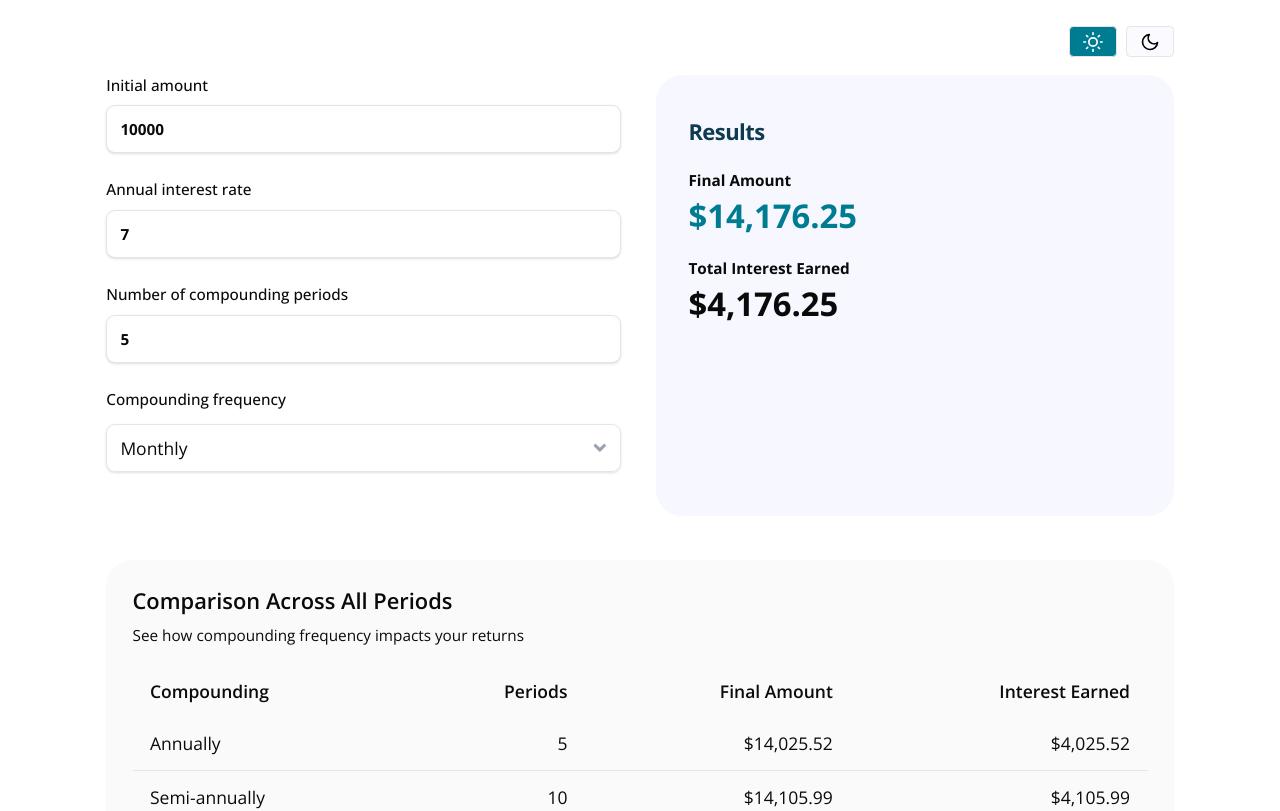
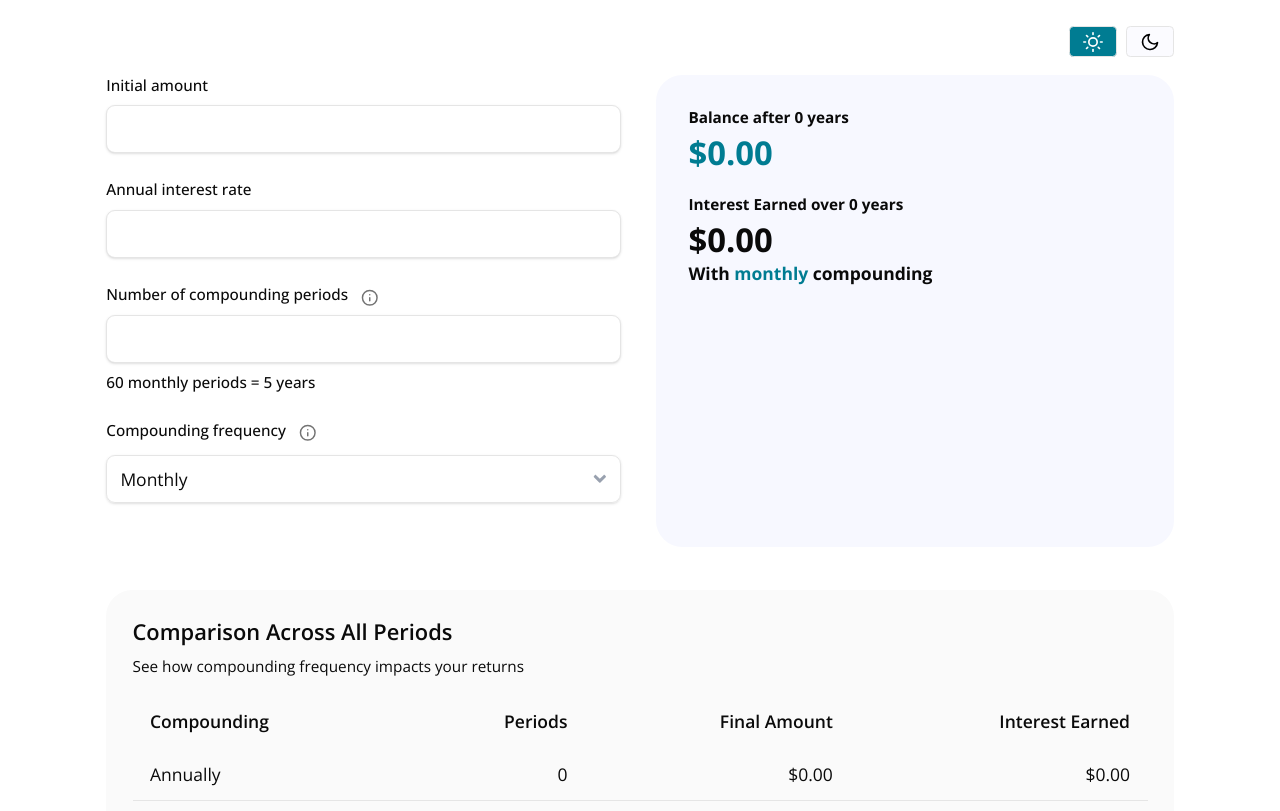
Before and after one commit to SU-SWS/ifdm_learning_apps, a Next.js app: page /interactives/compounding-frequency-calculator in a window 1280 px wide. Shown: the top 811 px of the page. Built offline with nearby package versions, Linux system fonts and the light colour scheme.

Commit message:
IFDM-144: updates to the compounding calculator

```diff
--- a/app/interactives/compounding-frequency-calculator/page.tsx
+++ b/app/interactives/compounding-frequency-calculator/page.tsx
@@ -5,6 +5,7 @@ import { Card, CardContent, CardHeader, CardTitle } from "@/app/ui/components/ca
 import { useState, useMemo } from "react"
 import ThemeToggle from "@/app/lib/theme-toggle";
 import { FaAngleDown } from "react-icons/fa";
+import InfoPopover from "@/app/ui/components/popover";
 
 type CompoundingPeriod = "annually" | "semi-annually" | "quarterly" | "monthly" | "biweekly" | "weekly" | "daily"
 
@@ -47,13 +48,13 @@ function calculateCompoundInterest(
 }
 
 export default function CompoundInterestCalculator() {
-  const [initialAmount, setInitialAmount] = useState<string>("10000")
-  const [annualRate, setAnnualRate] = useState<string>("7")
-  const [years, setYears] = useState<string>("5")
+  const [initialAmount, setInitialAmount] = useState<string>("")
+  const [annualRate, setAnnualRate] = useState<string>("")
+  const [years, setYears] = useState<string>("")
   const [selectedCompounding, setSelectedCompounding] = useState<CompoundingPeriod>("monthly")
 
-  const principal = parseFloat(initialAmount) || 0
-  const rate = (parseFloat(annualRate) || 0) / 100
+  const principal = parseFloat(initialAmount.replace('$', '')) || 0
+  const rate = (parseFloat(annualRate.replace('%', '')) || 0) / 100
   const timeYears = parseFloat(years) || 0
 
   const selectedResult = useMemo(() => {
@@ -82,9 +83,13 @@ export default function CompoundInterestCalculator() {
               <label className="block text-sm font-medium text-foreground mb-2">Initial amount</label>
               <div className="relative">
                 <Input
-                  type="number"
+                  type="text"
                   value={initialAmount}
-                  onChange={(e) => setInitialAmount(e.target.value)}
+                  onChange={(e) => {
+                    const input = e.target.value;
+                    const numericPart = input.replace(/^\$/, '').replace(/[^0-9.]/g, '');
+                    setInitialAmount('$' + numericPart);
+                  }}
                   className="font-bold block w-full rounded-md shadow-sm py-2 px-3 border pr-10 [appearance:textfield] [&::-webkit-outer-spin-button]:appearance-none [&::-webkit-inner-spin-button]:appearance-none"
                   min="0"
                 />
@@ -95,9 +100,13 @@ export default function CompoundInterestCalculator() {
               <label className="block text-sm font-medium text-foreground mb-2">Annual interest rate</label>
               <div className="relative">
                 <Input
-                  type="number"
+                  type="text"
                   value={annualRate}
-                  onChange={(e) => setAnnualRate(e.target.value)}
+                  onChange={(e) => {
+                    const input = e.target.value;
+                    const numericPart = input.replace(/^%/, '').replace(/[^0-9.]/g, '');
+                    setAnnualRate(numericPart + '%');
+                  }}
                   className="font-bold block w-full rounded-md shadow-sm py-2 px-3 border pr-10 [appearance:textfield] [&::-webkit-outer-spin-button]:appearance-none [&::-webkit-inner-spin-button]:appearance-none"
                   min="0"
                   step="0.1"
@@ -106,7 +115,10 @@ export default function CompoundInterestCalculator() {
             </div>
 
             <div>
-              <label className="block text-sm font-medium text-foreground mb-2">Number of compounding periods</label>
+              <div className="flex items-start gap-2">
+                <label className="block text-sm font-medium text-foreground mb-2">Number of compounding periods</label>
+                <InfoPopover title="Compounding frequency">Periods are counted based on the selected compounding frequency. For monthly compounding, 60 periods equals 60 months.</InfoPopover>
+              </div>
               <div className="relative">
                 <Input
                   type="number"
@@ -115,11 +127,15 @@ export default function CompoundInterestCalculator() {
                   className="font-bold block w-full rounded-md shadow-sm py-2 px-3 border pr-10 [appearance:textfield] [&::-webkit-outer-spin-button]:appearance-none [&::-webkit-inner-spin-button]:appearance-none"
                   min="0"
                 />
+                <p className="text-sm font-medium text-foreground mt-2">60 monthly periods = 5 years</p>
               </div>
             </div>
 
             <div>
-              <label className="block text-sm font-medium text-foreground mb-3">Compounding frequency</label>
+              <div className="flex items-start gap-2">
+                <label className="block text-sm font-medium text-foreground mb-3">Compounding frequency</label>
+                <InfoPopover title="Compounding frequency">Compounding frequency is how often interest is calculated and added to the balance. For example, monthly compounding applies interest once each month.</InfoPopover>
+              </div>
               <div className="flex items-center gap-2">
                 <select
                   value={selectedCompounding}
@@ -141,15 +157,15 @@ export default function CompoundInterestCalculator() {
 
           {/* Results Section */}
           <Card className="w-full lg:w-1/2 bg-[var(--card-background)] rounded-3xl p-[32px]">
-            <CardHeader>
-              <CardTitle className="text-[var(--text-navy)] text-[22px] font-bold">Results</CardTitle>
-            </CardHeader>
             <CardContent className="p-0">
-              <p className="text-sm font-bold mb-1">Final Amount</p>
+              <p className="text-sm font-bold mb-1">Balance after {timeYears} years</p>
               <p className="text-3xl font-bold text-lagunita mb-5">{formatCurrency(selectedResult.finalAmount)}</p>
-              <p className="text-sm  font-bold mb-1">Total Interest Earned</p>
+              <p className="text-sm  font-bold mb-1">Interest Earned over {timeYears} years</p>
               <p className="text-3xl font-bold text-foreground">
                 {formatCurrency(selectedResult.interestEarned)}
+              </p>
+              <p className="font-bold text-foreground">
+                With <span className="text-lagunita">{selectedCompounding}</span> compounding
               </p>
             </CardContent>
           </Card>
```
